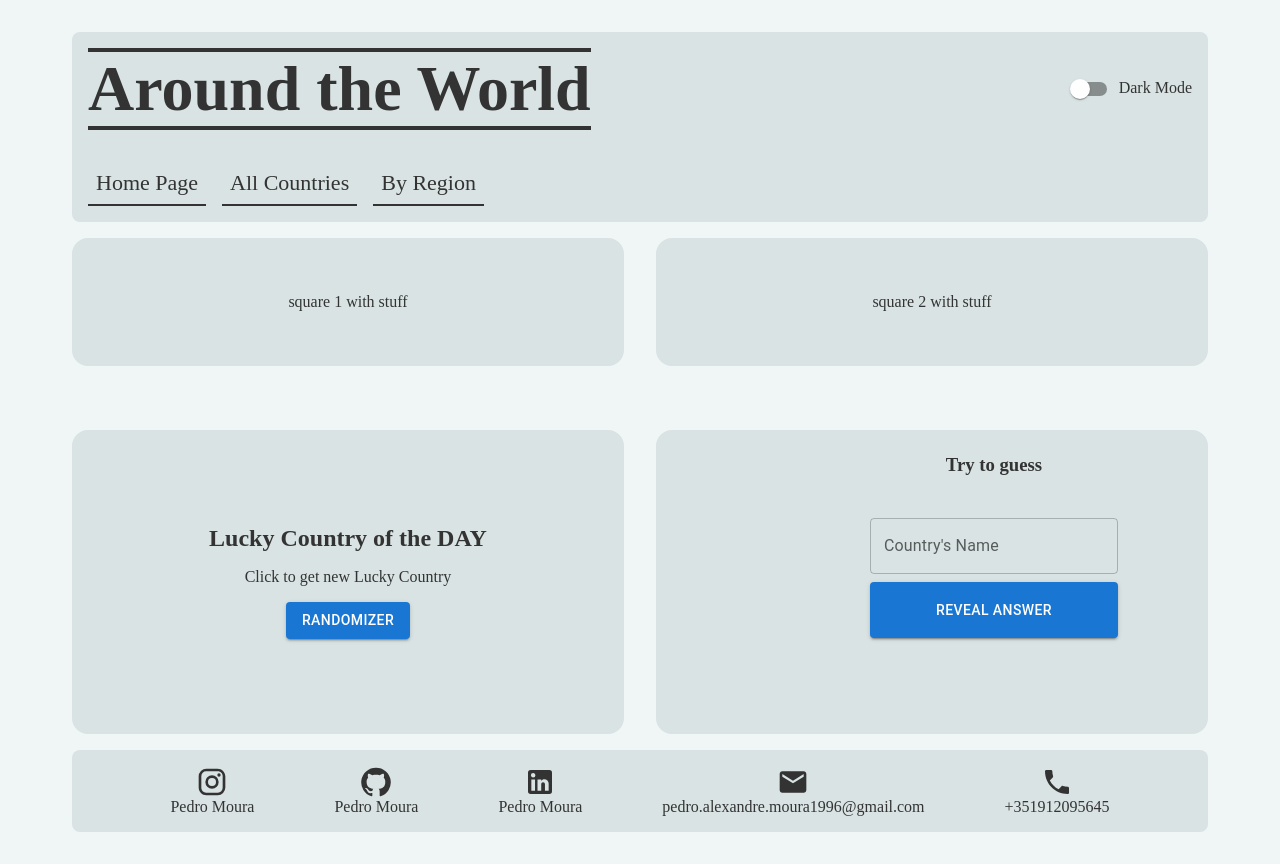
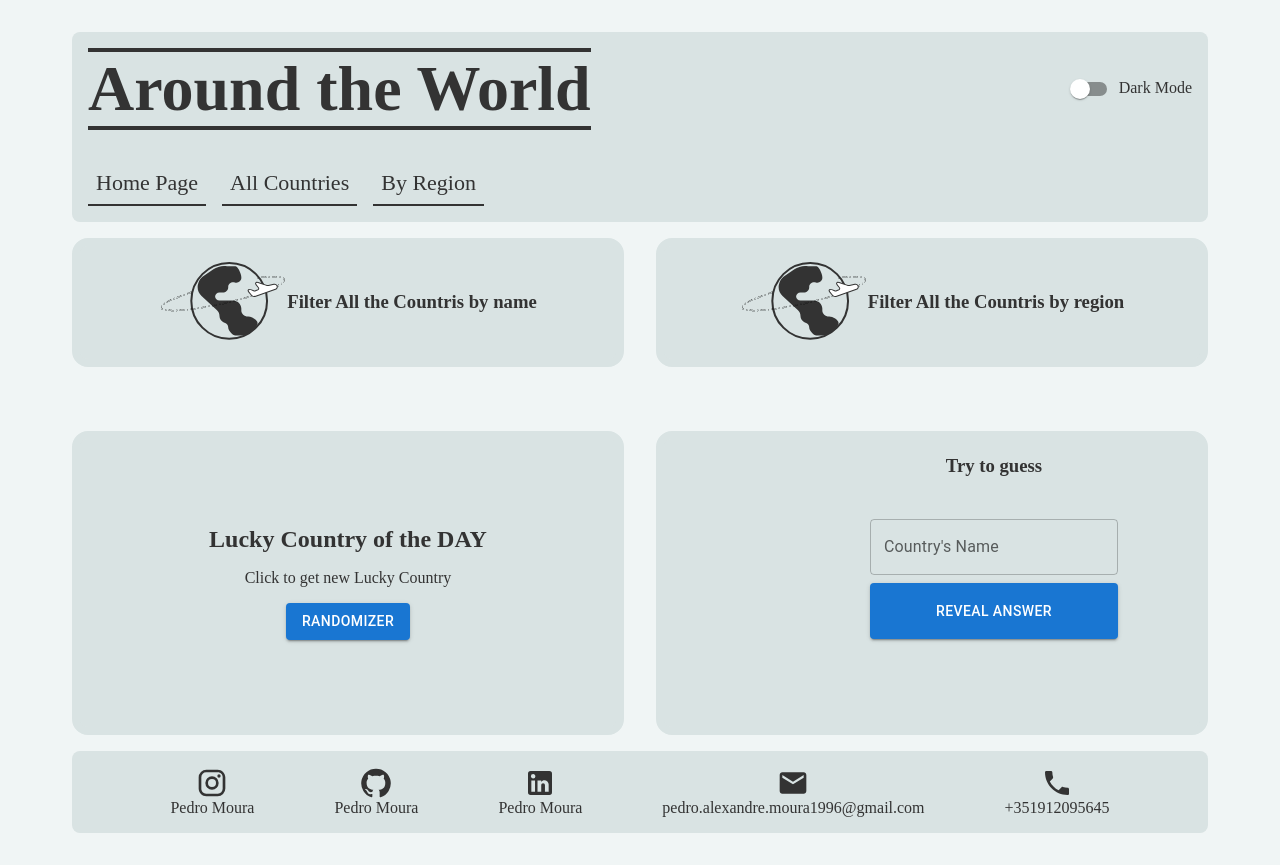
Before and after one commit to PedroMoura1996/bryjproject, a React (Create React App) app: page /bryj/homepage in a window 1280 px wide. Built offline with nearby package versions, Linux system fonts and the light colour scheme; no server answers.

Commit message:
finishing the  home screen

```diff
--- a/src/assets/index.ts
+++ b/src/assets/index.ts
@@ -1 +1,2 @@
 export { ReactComponent as World } from "./images/world.svg";
+export { ReactComponent as WorldLight } from "./images/world_light.svg";
--- /dev/null
+++ b/src/ecosystem/molecules/GlobeButton/GlobeButton.tsx
@@ -0,0 +1,28 @@
+import { useNavigate } from "react-router";
+import { World, WorldLight } from "../../../assets";
+import "./globebutton.scss";
+import { IGlobeButtonProps } from "./types";
+import { useTheme } from "../../wrappers/ThemeProvider/ThemeProvider";
+
+const GlobeButton = ({ route, name }: IGlobeButtonProps) => {
+  const { darkMode } = useTheme();
+
+  const navigate = useNavigate();
+  const navigateTo = () => {
+    navigate(route);
+  };
+  return (
+    <div className="globe-button-container">
+      <button className="globe-button" onClick={navigateTo}>
+        {darkMode ? (
+          <WorldLight className="globe-svg hover-light" />
+        ) : (
+          <World className="globe-svg hover-dark" />
+        )}
+      </button>
+      <h3>{`Filter All the Countris ${name}`}</h3>
+    </div>
+  );
+};
+
+export default GlobeButton;
--- /dev/null
+++ b/src/ecosystem/molecules/GlobeButton/globebutton.scss
@@ -0,0 +1,28 @@
+@import "../../../variables";
+.globe-button-container {
+  display: flex;
+  align-items: center;
+  .globe-button {
+    // remove default button css
+    box-sizing: border-box;
+    margin: 0;
+    padding: 0;
+    border: none;
+    background-color: transparent;
+    cursor: pointer;
+  }
+  .globe-button:hover {
+    .hover-light,
+    svg {
+      fill: $bryj-primary-text-light;
+    }
+    .hover-dark,
+    svg {
+      fill: $bryj-primary-text-dark;
+    }
+  }
+  .globe-svg {
+    width: 8rem;
+    height: auto;
+  }
+}
--- /dev/null
+++ b/src/ecosystem/molecules/GlobeButton/index.ts
@@ -0,0 +1 @@
+export { default as GlobeButton } from "./GlobeButton";
--- /dev/null
+++ b/src/ecosystem/molecules/GlobeButton/types.ts
@@ -0,0 +1,6 @@
+import { ERoutes } from "../../../enums/route-urls";
+
+export interface IGlobeButtonProps {
+  route: ERoutes;
+  name: string;
+}
--- a/src/ecosystem/populations/HomePageContent/HomePageContent.tsx
+++ b/src/ecosystem/populations/HomePageContent/HomePageContent.tsx
@@ -1,3 +1,5 @@
+import { ERoutes } from "../../../enums/route-urls";
+import { GlobeButton } from "../../molecules/GlobeButton";
 import { LuckyCountry } from "../../molecules/LuckyCountry";
 import { RandomCountrySelector } from "../../molecules/RandomCountrySelector";
 import { useTheme } from "../../wrappers/ThemeProvider/ThemeProvider";
@@ -15,8 +17,12 @@ const HomePageContent = () => {
   };
   return (
     <div className="home-page-content-container">
-      <div className={getCss()}>square 1 with stuff</div>
-      <div className={getCss()}>square 2 with stuff</div>
+      <div className={getCss()}>
+        <GlobeButton route={ERoutes.ALL_COUNTRIES} name="by name" />
+      </div>
+      <div className={getCss()}>
+        <GlobeButton route={ERoutes.FILTER_BY_REGIONS} name="by region" />
+      </div>
       <div className={getCss()}>
         <RandomCountrySelector />
       </div>
```
Also changed, not shown: src/assets/images/world_light.svg (added).
